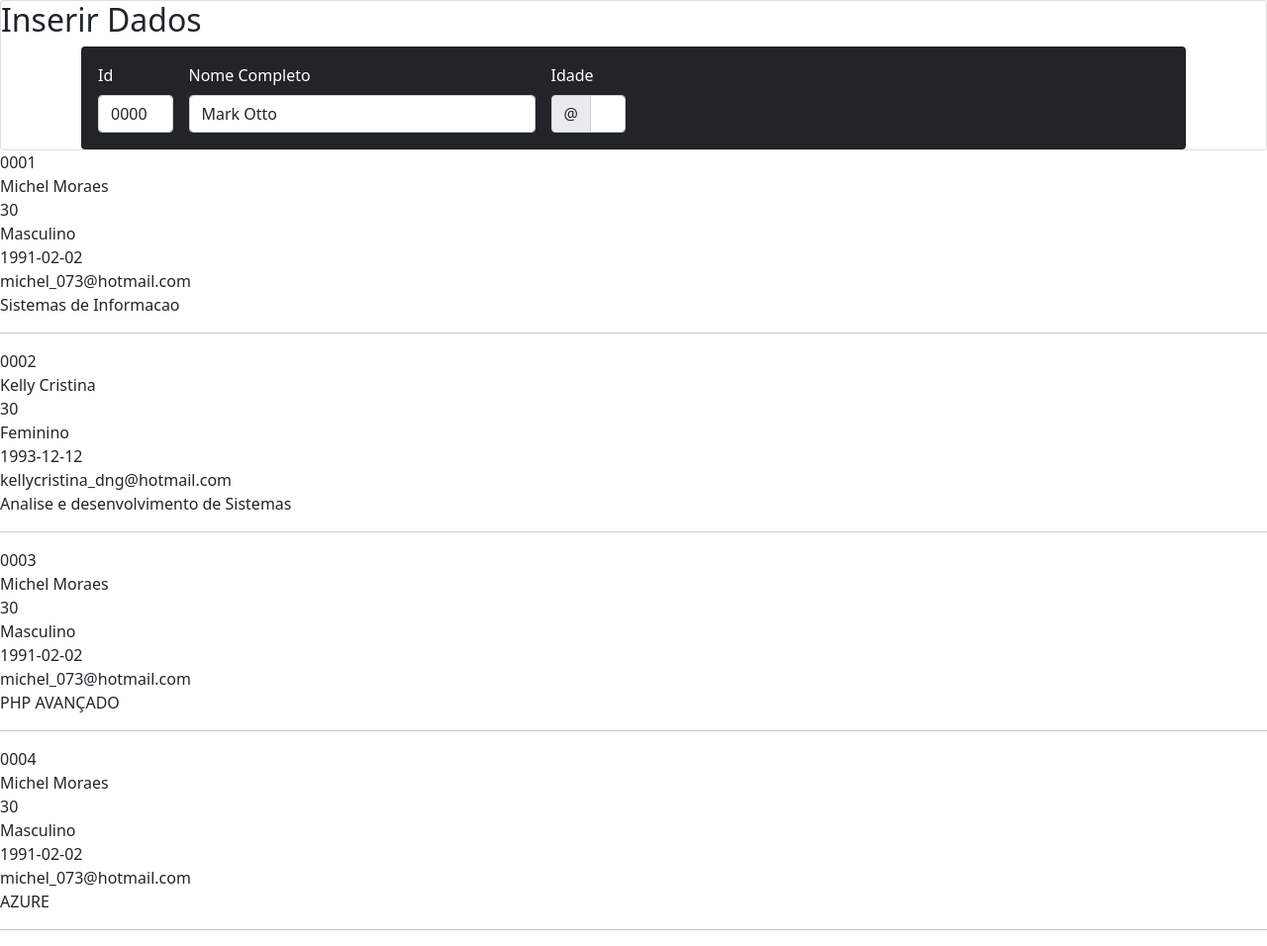
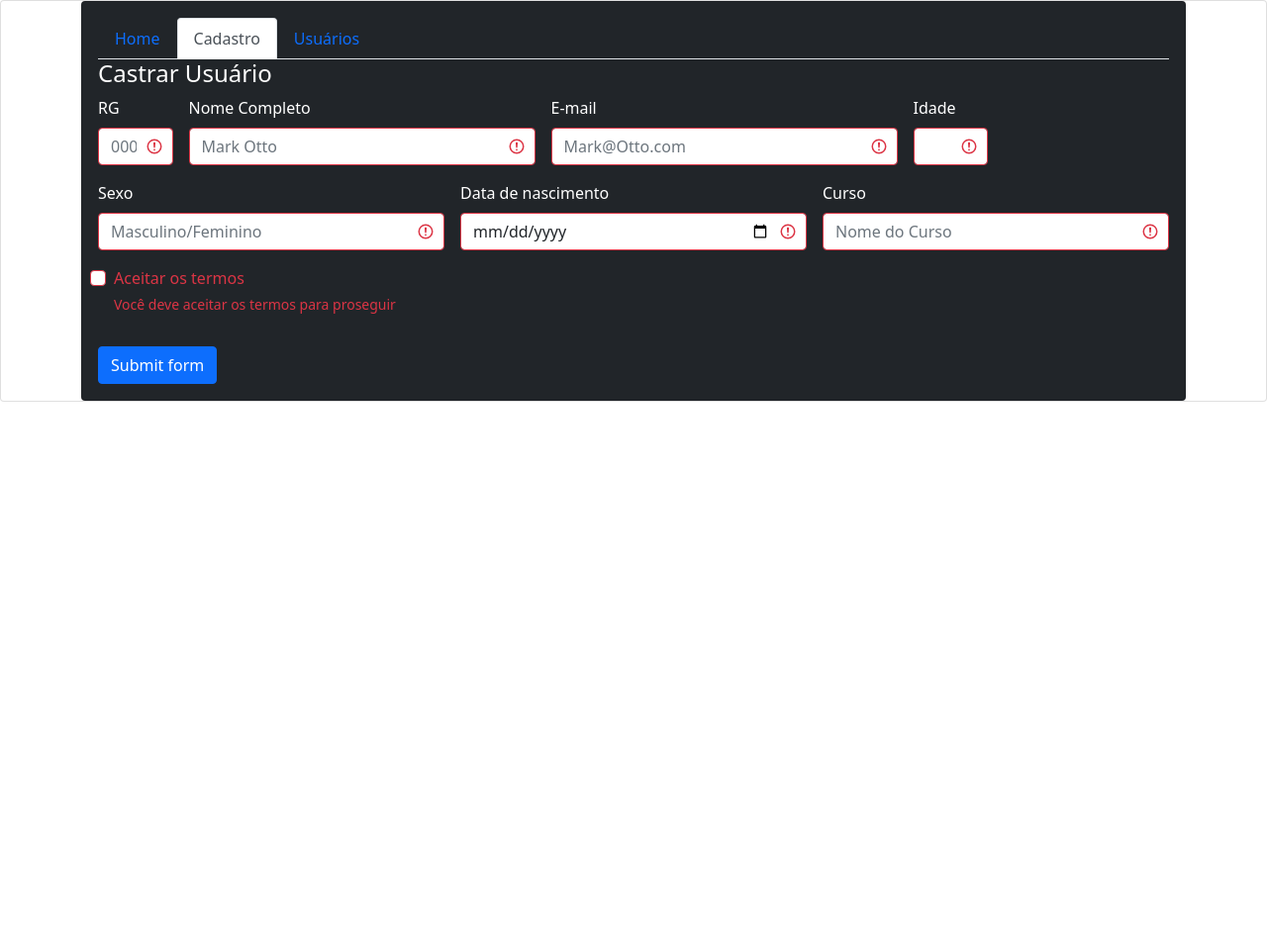
Before and after one commit to michelmsnascimento/metodista, a PHP site: page /Inserir_Registro.php in a window 1280 px wide. Shown: the whole page at 99% size. After the commit the page ends 406 px from the top, so only its background shows below. Run offline with PHP 8.4, Linux system fonts and the light colour scheme; data comes from the database, SQL or seed files in the repository; both versions use the stored data as it was after the commit.

Commit message:
Atividade da aula de qualidade de software PHP

```diff
--- a/qualidadeSoftware/Inserir_Registro.php
+++ b/qualidadeSoftware/Inserir_Registro.php
@@ -1,7 +1,3 @@
-<?php
-    include_once("conexao.php");
-?>
-
 <!DOCTYPE html>
 <html lang="en">
 <head>
@@ -9,71 +5,141 @@
     <meta http-equiv="X-UA-Compatible" content="IE=edge">
     <meta name="viewport" content="width=device-width, initial-scale=1.0">
     <link href="https://cdn.jsdelivr.net/npm/bootstrap@5.1.3/dist/css/bootstrap.min.css" rel="stylesheet" integrity="sha384-1BmE4kWBq78iYhFldvKuhfTAU6auU8tT94WrHftjDbrCEXSU1oBoqyl2QvZ6jIW3" crossorigin="anonymous">
+    <script src="https://cdn.jsdelivr.net/npm/bootstrap@5.1.3/dist/js/bootstrap.bundle.min.js" integrity="sha384-ka7Sk0Gln4gmtz2MlQnikT1wXgYsOg+OMhuP+IlRH9sENBO0LRn5q+8nbTov4+1p" crossorigin="anonymous"></script>
     <title>Pagina Lista Registro PHP</title>
 </head>
 <div class="card">
-    <h2>Inserir Dados</h2>
+
 
 
 <body>
       <div class="container-md">
        <div class="card bg-dark text-white">
           <div class="card-body">
-<form class="row g-3 needs-validation" novalidate>
+            <ul class="nav nav-tabs">
+            <li class="nav-item">
+                <a class="nav-link" aria-current="page" href="./index.php">Home</a>
+            </li>
+            <li class="nav-item">
+                <a class="nav-link active" href="./inserir_Registro.php">Cadastro</a>
+            </li>
+            <li class="nav-item">
+                <a class="nav-link" href="./Lista_Registro.php">Usuários</a>
+            </li>
+
+            </ul>
+
+
+            <h4>Castrar Usuário</h4>
+            <form class="row g-3 was-validated" id="cadastro" method="POST" novalidate>
               <div class="col-md-1">
-    <label for="Id_cliente" class="form-label">Id</label>
-    <input type="text" class="form-control" id="Id_cliente" value="0000" required>
+                <label for="Id_cliente" class="form-label">RG</label>
+                <input type="text" class="form-control" name="Id_cliente" id="Id_cliente" placeholder="0000" required>
                 <div class="valid-feedback">
                   Looks good!
                 </div>
               </div>
               <div class="col-md-4">
                 <label for="Nome_cliente" class="form-label">Nome Completo</label>
-    <input type="text" class="form-control" id="Nome_cliente" value="Mark Otto" required>
+                <input type="text" class="form-control" name="Nome_cliente" id="Nome_cliente" placeholder="Mark Otto" required>
+                <div class="valid-feedback">
+                  Looks good!
+                </div>
+              </div>
+              <div class="col-md-4">
+                <label for="Email_Cliente" class="form-label">E-mail</label>
+                <input type="email" class="form-control" name="Email_Cliente" id="Email_Cliente" placeholder="Mark@Otto.com" required>
                 <div class="valid-feedback">
                   Looks good!
                 </div>
               </div>
               <div class="col-md-1">
-    <label for="validationCustomUsername" class="form-label">Idade</label>
-    <div class="input-group has-validation">
-      <span class="input-group-text" id="inputGroupPrepend">@</span>
-      <input type="text" class="form-control" id="validationCustomUsername" aria-describedby="inputGroupPrepend" required>
-      <div class="invalid-feedback">
-        Please choose a username.
+                <label for="Idade_cliente" class="form-label">Idade</label>
+                <input type="number" class="form-control" name="Idade_cliente" id="Idade_cliente" placeholder="" required>
+                <div class="valid-feedback">
+                  Looks good!
+                </div>
+              </div>
+              <div class="col-md-4">
+                <label for="Genero_cliente" class="form-label">Sexo</label>
+                <input type="text" class="form-control" name="Genero_cliente" id="Genero_cliente" placeholder="Masculino/Feminino" required>
+                <div class="valid-feedback">
+                  Looks good!
+                </div>
+              </div>
+              <div class="col-md-4">
+                <label for="Data_Nasc_Cliente" class="form-label">Data de nascimento</label>
+                <input type="date" class="form-control" name="Data_Nasc_Cliente" id="Data_Nasc_Cliente" placeholder="aaaa-mm-dd" required>
+                <div class="valid-feedback">
+                  Looks good!
+                </div>
+              </div>
+              <div class="col-md-4">
+                <label for="Curso_Cliente" class="form-label">Curso</label>
+                <input type="text" class="form-control" name="Curso_Cliente" id="Curso_Cliente" placeholder="Nome do Curso" required>
+                <div class="valid-feedback">
+                  Looks good!
+                </div>
+              </div>
+              <div class="form-check mb-3">
+                <input type="checkbox" class="form-check-input" id="validationFormCheck1" required>
+                <label class="form-check-label" for="validationFormCheck1">Aceitar os termos</label>
+                <div class="invalid-feedback">Você deve aceitar os termos para proseguir</div>
+                <div class="valid-feedback">
+                  Looks good!
+                </div>
+              </div>
+              <div class="col-12">
+              <button class="btn btn-primary" type="submit">Submit form</button>
+              </div>
+            </form>
           </div>
         </div>
       </div>
 
-</form>
-</div>
-</div>
-</div>
-</div>
+
+<?php
+    include_once("conexao.php");
+
+    $Id_cliente = filter_input(INPUT_POST, 'Id_cliente', FILTER_SANITIZE_STRING);
+    $Nome_cliente = filter_input(INPUT_POST, 'Nome_cliente', FILTER_SANITIZE_STRING);
+    $Idade_cliente = filter_input(INPUT_POST, 'Idade_cliente', FILTER_SANITIZE_STRING);
+    $Genero_cliente = filter_input(INPUT_POST, 'Genero_cliente', FILTER_SANITIZE_STRING);
+    $Data_Nasc_Cliente = filter_input(INPUT_POST, 'Data_Nasc_Cliente', FILTER_SANITIZE_STRING);
+    $Email_Cliente = filter_input(INPUT_POST, 'Email_Cliente', FILTER_SANITIZE_STRING);
+    $Curso_Cliente = filter_input(INPUT_POST, 'Curso_Cliente', FILTER_SANITIZE_STRING);
+
+    $comando_inserir = "insert into clientes (Id_cliente,Nome_cliente,Idade_cliente,Genero_cliente,Data_Nasc_Cliente,Email_Cliente,Curso_Cliente) values ('$Id_cliente','$Nome_cliente','$Idade_cliente','$Genero_cliente','$Data_Nasc_Cliente','$Email_Cliente','$Curso_Cliente')";
+
+    $envio = mysqli_query($conn,$comando_inserir);
+?>
+
+
+
+<script> // Example starter JavaScript for disabling form submissions if there are invalid fields
+(function () {
+  'use strict'
+
+  // Fetch all the forms we want to apply custom Bootstrap validation styles to
+  var forms = document.querySelectorAll('.needs-validation')
+
+  // Loop over them and prevent submission
+  Array.prototype.slice.call(forms)
+    .forEach(function (form) {
+      form.addEventListener('submit', function (event) {
+        if (!form.checkValidity()) {
+          event.preventDefault()
+          event.stopPropagation()
+        }
+
+        form.classList.add('was-validated')
+      }, false)
+    })
+})()
+</script>
 </body>
 </html>
 
 <?php
-    //echo "sejam bem vindos ao PHP";
-    $sql ="select * from clientes";
-    $resultado = mysqli_query($conn,$sql);
 
-        while ($registro=mysqli_fetch_array($resultado)){
-
-        $Id_cliente = $registro['Id_cliente'];
-        $Nome_cliente = $registro['Nome_cliente'];
-        $Idade_cliente = $registro['Idade_cliente'];
-        $Genero_cliente = $registro['Genero_cliente'];
-        $Data_Nasc_Cliente = $registro['Data_Nasc_Cliente'];
-        $Email_Cliente = $registro['Email_Cliente'];
-        $Curso_Cliente = $registro['Curso_Cliente'];
-
-        echo $Id_cliente.'<br>';
-        echo $Nome_cliente.'<br>';
-        echo $Idade_cliente.'<br>';
-        echo $Genero_cliente.'<br>';
-        echo $Data_Nasc_Cliente.'<br>';
-        echo $Email_Cliente.'<br>';
-        echo $Curso_Cliente.'<br>'.'<hr>';
-        }
 ?>
```
Also changed, not shown: qualidadeSoftware/Lista_Registro.php (+25 -4 lines), qualidadeSoftware/clientes.sql (+4 -4 lines), qualidadeSoftware/index.php (+22 -1 lines). Lines whose indentation alone changed are shown as unchanged.
